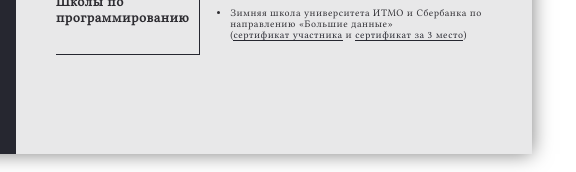
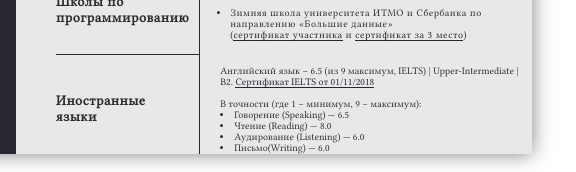
Before and after one commit to nsbarsukov/cv, a website: page cv-template/cv-template.html in a window 1280 px wide. Shown: the part 969-1141 px from the top of the page, 505-1081 px from the left. Drawn offline with nearby package versions, Linux system fonts and the light colour scheme.

Commit message:
Мелкие корректировки

```diff
--- a/cv-template/cv-template.html
+++ b/cv-template/cv-template.html
@@ -233,6 +233,25 @@
 							</ul>
 						</td>
 					</tr>
+					<tr class="achievement">
+						<td class="achievement__title">Иностранные языки</td>
+						<td>
+							<div>
+								Английский язык – 6.5 (из 9 максимум, IELTS) | Upper-Intermediate | B2.
+								<a
+										class="dark-link"
+										target="_blank"
+										rel="noopener noreferrer"
+										href="https://drive.google.com/file/d/1f_4ej_o4tSTLv7txW0CIctaNzVLrD8Wa/view"
+								>Сертификат IELTS от 01/11/2018</a>
+							</div>
+							<br>В точности (где 1 – минимум, 9 – максимум):
+							<li>Говорение (Speaking) — 6.5</li>
+							<li>Чтение (Reading) — 8.0</li>
+							<li>Аудирование (Listening) — 6.0</li>
+							<li>Письмо(Writing) — 6.0</li>
+						</td>
+					</tr>
 				</table>
 			</div>
 		</section>
```
